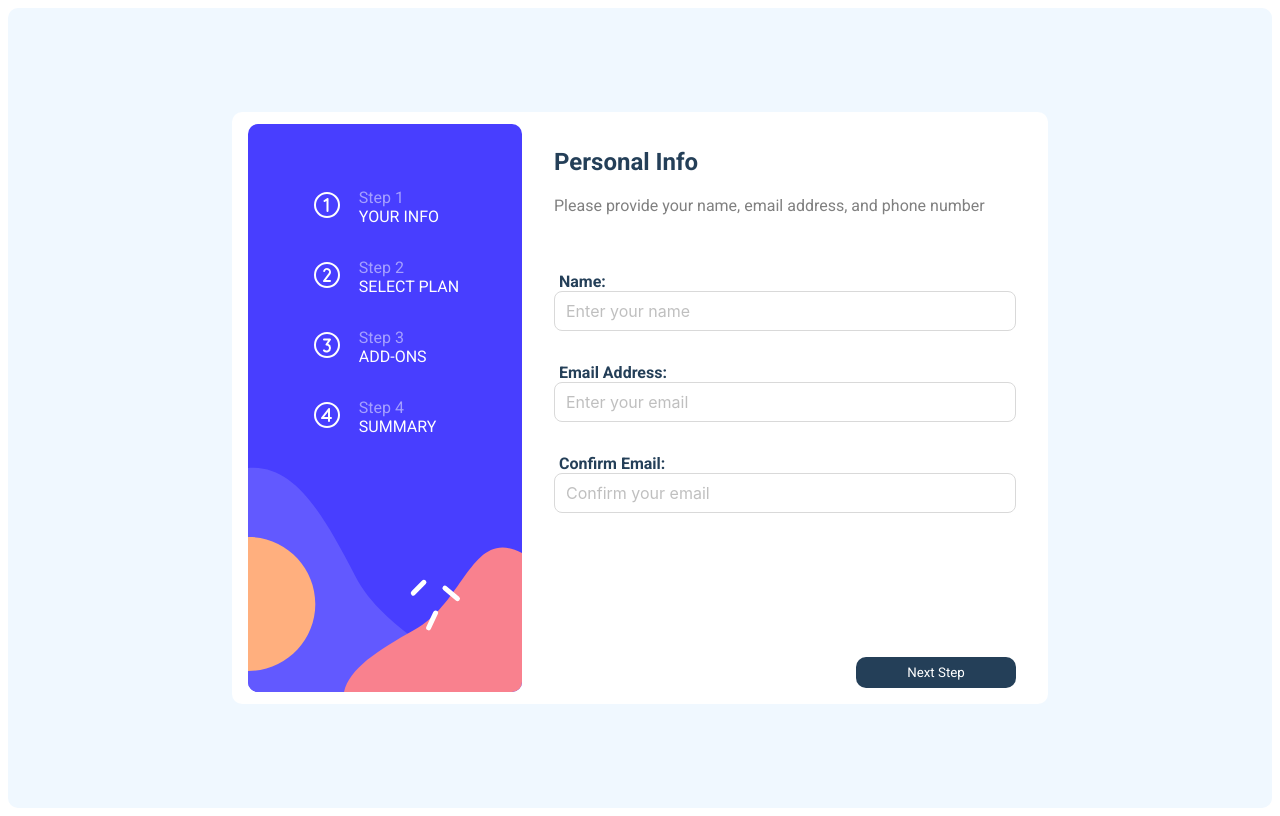
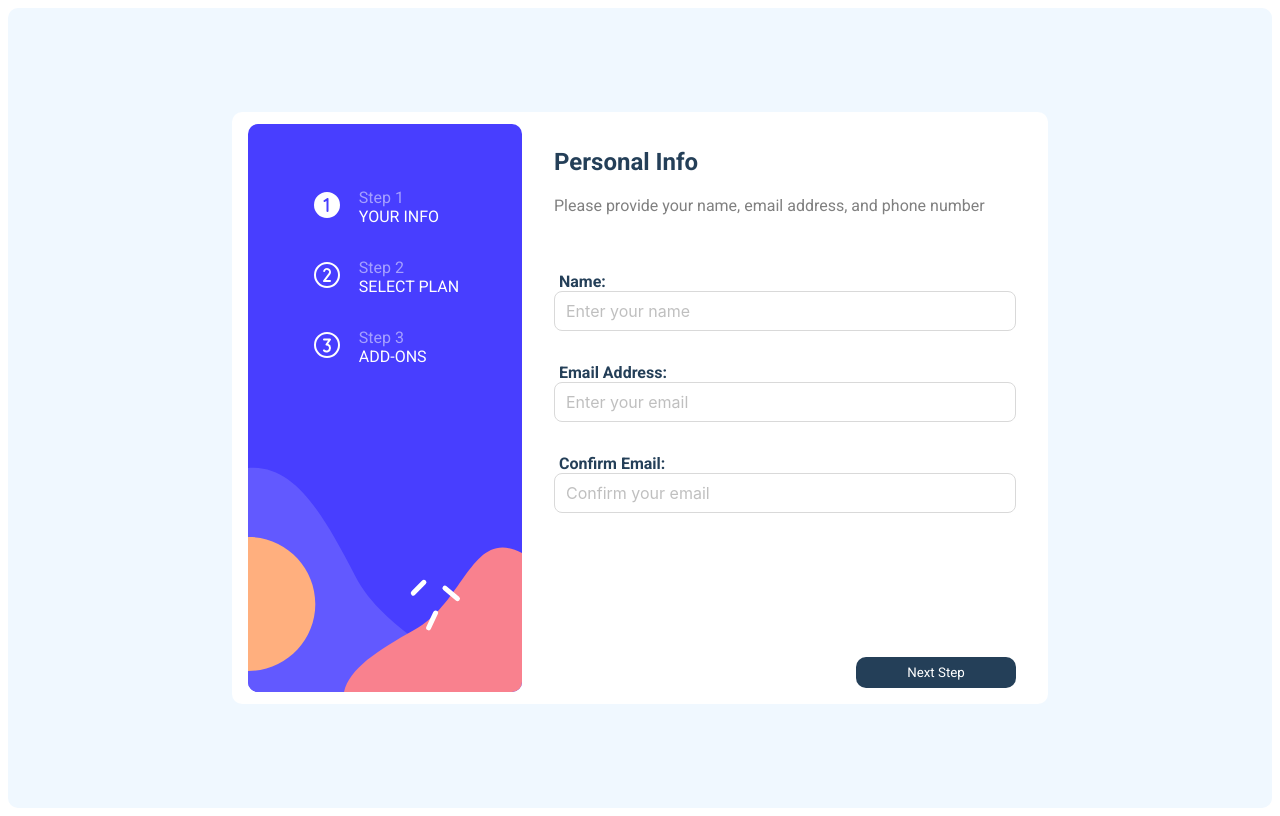
Before and after one commit to Marinalm15/StepsForm, a React (Vite) app: page / in a window 1280 px wide. Built offline with nearby package versions, Linux system fonts and the light colour scheme.

Commit message:
fix: adjustments in step 2

```diff
--- a/src/Layout/Sidebar/index.tsx
+++ b/src/Layout/Sidebar/index.tsx
@@ -1,12 +1,16 @@
-import { NumberCircleFour, NumberCircleOne, NumberCircleThree, NumberCircleTwo } from "@phosphor-icons/react";
+import { NumberCircleOne, NumberCircleThree, NumberCircleTwo } from "@phosphor-icons/react";
 import { FistTitle, SecondTitle, SidebarContainer, StepNumber, StepWrapper, Steps } from "./styles";
+import { useLocation } from "react-router-dom";
 
 export function Sidebar() {
+    const { pathname } = useLocation()
+
     return (
         <SidebarContainer>
            <Steps>
                 <StepNumber>
-                <NumberCircleOne size={32} />
+                {pathname != "/" && <NumberCircleOne size={32} /> }
+                {pathname == "/" && <NumberCircleOne size={32} weight="fill" /> }
                 </StepNumber>
                 <StepWrapper>
                     <FistTitle>Step 1</FistTitle>
@@ -16,7 +20,8 @@ export function Sidebar() {
 
            <Steps>
                 <StepNumber>
-                    <NumberCircleTwo size={32} />
+                    {pathname != "/select_plan" && <NumberCircleTwo size={32} /> }
+                    {pathname == "/select_plan" && <NumberCircleTwo size={32} weight="fill" /> }
                 </StepNumber>
                 <StepWrapper>
                     <FistTitle>Step 2</FistTitle>
@@ -26,7 +31,8 @@ export function Sidebar() {
 
            <Steps>
            <StepNumber>
-                    <NumberCircleThree size={32} />
+                {pathname != "/pick_add_ons" && <NumberCircleThree size={32} /> }
+                {pathname == "/pick_add_ons" && <NumberCircleThree size={32} weight="fill" /> }
                 </StepNumber>
                 <StepWrapper>
                     <FistTitle>Step 3</FistTitle>
@@ -34,16 +40,6 @@ export function Sidebar() {
                 </StepWrapper>
            </Steps>
 
-           <Steps>
-           <StepNumber>
-                    <NumberCircleFour size={32} />
-                </StepNumber>
-                <StepWrapper>
-                    <FistTitle>Step 4</FistTitle>
-                    <SecondTitle>SUMMARY</SecondTitle>
-                </StepWrapper>
-           </Steps>
-
         </SidebarContainer>
     )
 }
--- a/src/components/Steps/Step1/styles.ts
+++ b/src/components/Steps/Step1/styles.ts
@@ -32,4 +32,5 @@ export const ButtonNext = styled.button`
     text-decoration: none;
     border: none;
     bottom: 0;
+    cursor: pointer;
 `
--- a/src/components/Steps/Step2/index.tsx
+++ b/src/components/Steps/Step2/index.tsx
@@ -21,26 +21,31 @@ export function Step2() {
         resolver: zodResolver(selectedPlanFormValidationSchema)
     })
 
-    const {control, formState: { errors }, handleSubmit} = planForm
+    const {control, formState: { errors }, handleSubmit, setValue} = planForm
 
-    const handleSelectedPlan = (data: SelectedPlanFormData) => {
+    const handleSelectedPlan = (planName: string) => {
+        setSelected(planName);
+    }
+
+    const handleNextStep = (data: SelectedPlanFormData) => {
         console.log(data);
-        localStorage.setItem('plan', JSON.stringify(data));
-        navigate("/select_plan")
+        localStorage.setItem('selectedPlan', JSON.stringify(data));
+        navigate("/pick_add_ons")
     }
 
     useEffect(() => {
-        const storedPlan = localStorage.getItem('plan');
+        const storedPlan = localStorage.getItem('selectedPlan');
         if (storedPlan) {
             const parsedPlan = JSON.parse(storedPlan);
+            setValue('selectedPlan', parsedPlan.selectedPlan);
             setSelected(parsedPlan.selectedPlan);
         }
-    }, []);
+    }, [setValue]);
 
     return (
 
         <Step2Container>
-        <form onSubmit={handleSubmit(handleSelectedPlan)}>
+        <form onSubmit={handleSubmit(handleNextStep)}>
             <PlanWrapper>
             {plansOptions.map(plan => {
                 return (
@@ -51,7 +56,7 @@ export function Step2() {
                     render={({ field }) => (
                         <PlanBox
                             onClick={() => {
-                                setSelected(plan.name);
+                                handleSelectedPlan(plan.name);
                                 field.onChange(plan.name);
                             }}
                             selected={selected === plan.name}
--- a/src/components/Steps/Step2/styles.ts
+++ b/src/components/Steps/Step2/styles.ts
@@ -58,6 +58,7 @@ export const ButtonNext = styled.button`
     text-decoration: none;
     border: none;
     bottom: 0;
+    cursor: pointer;
 `
 
 export const ButtonContainer = styled.div`
```
